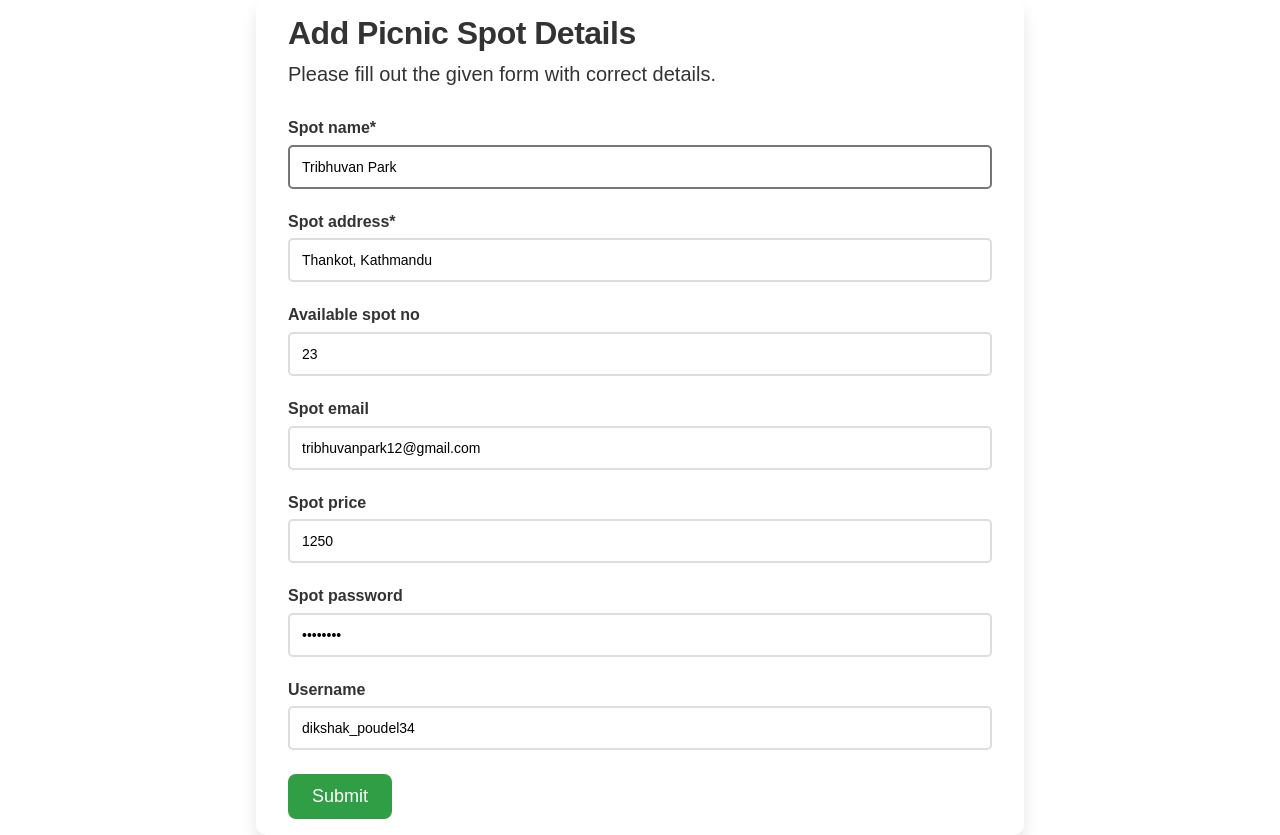
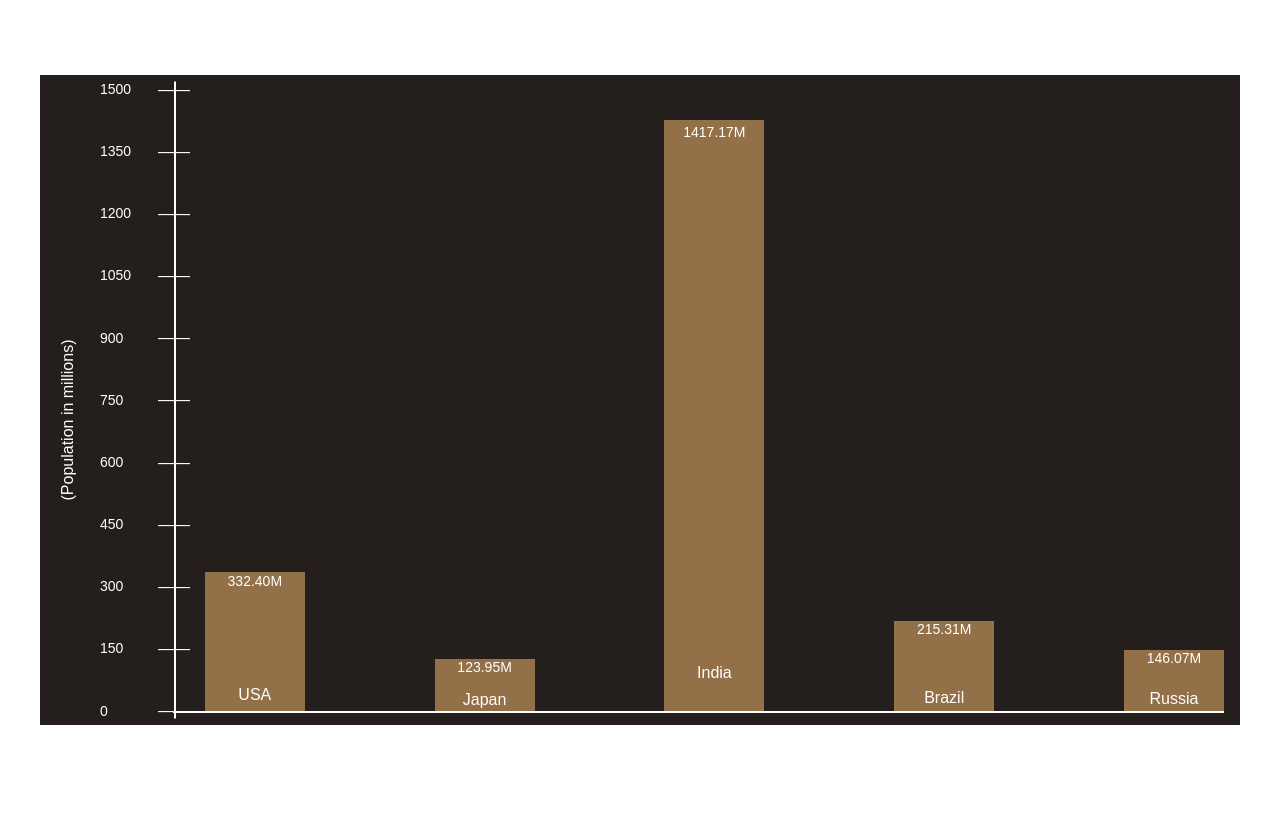
Before and after one commit to dikxak/json-form-schema-generator, a React (Create React App) app: page / in a window 1280 px wide. After the commit the page ends 800 px from the top, so only its background shows below. Built offline with nearby package versions, Linux system fonts and the light colour scheme; the HTML template or start-up script is replaced by a standard one.

Commit message:
add bar graph to demonstrate population of countries

```diff
--- a/src/App.js
+++ b/src/App.js
@@ -3,12 +3,14 @@ import Form from './components/Form/Form';
 
 import jsonFormSchema from './JSON/json-form-schema.json';
 import formData from './JSON/form-data.json';
+import BarGraph from './components/BarGraph/BarGraph';
 
 const App = () => {
   const [jsonSchema, setJsonFormSchema] = useState(jsonFormSchema);
   const [jsonFormData, setJsonFormData] = useState(formData);
 
-  return jsonSchema ? <Form data={jsonFormData} schema={jsonSchema} /> : '';
+  return <BarGraph />;
+  // return jsonSchema ? <Form data={jsonFormData} schema={jsonSchema} /> : '';
 };
 
 export default App;
--- /dev/null
+++ b/src/components/BarGraph/BarGraph.js
@@ -0,0 +1,90 @@
+import React from 'react';
+
+import styles from './BarGraph.module.css';
+
+const BarGraph = props => {
+  const containerHeight = 62.6;
+  const totalBarPopulation = 1500;
+
+  const getPopulationInMillions = function () {
+    return (this.populationCount / 1000000).toFixed(2);
+  };
+
+  const japan = {
+    id: 'C1',
+    name: 'Japan',
+    populationCount: 123951692,
+  };
+
+  const usa = {
+    id: 'C2',
+    name: 'USA',
+    populationCount: 332403650,
+  };
+
+  const india = {
+    id: 'C3',
+    name: 'India',
+    populationCount: 1417173173,
+  };
+
+  const brazil = {
+    id: 'C4',
+    name: 'Brazil',
+    populationCount: 215313498,
+  };
+
+  const russia = {
+    id: 'C5',
+    name: 'Russia',
+    populationCount: 146070251,
+  };
+
+  const countries = [usa, japan, india, brazil, russia];
+
+  return (
+    <div className={styles['container']}>
+      <div className={styles['population-container']}>
+        <span className={styles['population-number']}>1500</span>
+        <span className={styles['population-number']}>1350</span>
+        <span className={styles['population-number']}>1200</span>
+        <span className={styles['population-number']}>1050</span>
+        <span className={styles['population-number']}>900</span>
+        <span className={styles['population-number']}>750</span>
+        <span className={styles['population-number']}>600</span>
+        <span className={styles['population-number']}>450</span>
+        <span className={styles['population-number']}>300</span>
+        <span className={styles['population-number']}>150</span>
+        <span className={styles['population-number']}>0</span>
+        <p className={styles['population-description']}>
+          (Population in millions)
+        </p>
+      </div>
+
+      <div className={styles['bar-container']}>
+        {countries.map(country => {
+          const popInMil = getPopulationInMillions.bind(country)();
+
+          const height = (containerHeight / totalBarPopulation) * popInMil;
+
+          console.log(height);
+
+          return (
+            <div
+              style={{ height: `${height}rem` }}
+              key={country.id}
+              className={styles['country-details']}
+            >
+              <span className={styles['country-name']}>{country.name}</span>
+              <span className={styles['country-population']}>
+                {`${getPopulationInMillions.bind(country)()}M`}
+              </span>
+            </div>
+          );
+        })}
+      </div>
+    </div>
+  );
+};
+
+export default BarGraph;
--- /dev/null
+++ b/src/components/BarGraph/BarGraph.module.css
@@ -0,0 +1,118 @@
+.container {
+  width: 120rem;
+  height: 65rem;
+
+  color: #fff;
+
+  padding: 1.2rem 1.6rem;
+  background-color: #241f1c;
+
+  position: relative;
+
+  display: flex;
+  align-items: flex-end;
+}
+
+.population-container {
+  position: absolute;
+  top: 50%;
+  transform: translateY(-50%);
+
+  width: 10%;
+  height: 98%;
+
+  border-right: 2px solid #fff;
+
+  display: flex;
+  flex-direction: column;
+  justify-content: space-between;
+  align-items: center;
+}
+
+.population-number {
+  position: relative;
+  width: 3rem;
+
+  font-size: 1.4rem;
+}
+
+.population-number::after {
+  content: '——';
+
+  position: absolute;
+  top: 50%;
+  transform: translateY(-50%);
+
+  right: -200%;
+
+  font-size: 1.6rem;
+}
+
+.population-description {
+  position: absolute;
+  top: 50%;
+  left: -75%;
+  transform: translateY(-50%) rotate(-90deg);
+
+  width: 20rem;
+  font-size: 1.6rem;
+}
+
+.bar-container {
+  position: relative;
+  left: 10%;
+  bottom: 0%;
+
+  width: 90%;
+
+  display: flex;
+  justify-content: space-between;
+
+  border-bottom: 2px solid #fff;
+}
+
+.country-details {
+  position: relative;
+  background-color: #937047;
+  color: #fff;
+  width: 10rem;
+  margin-left: 3.2rem;
+
+  align-self: flex-end;
+}
+
+.country-name {
+  position: absolute;
+  bottom: 5%;
+  left: 50%;
+  transform: translateX(-50%);
+
+  font-size: 1.6rem;
+}
+
+.country-population {
+  position: absolute;
+  top: 1%;
+  left: 50%;
+  transform: translateX(-50%);
+  font-size: 1.4rem;
+}
+
+/*
+
+.country-details::after {
+  content: '';
+
+  position: absolute;
+  display: block;
+
+  background: #fff;
+  bottom: 1.25rem;
+  margin-left: 3rem;
+
+  width: 10rem;
+}
+
+.country-details:nth-child(1)::after {
+  height: 50rem;
+} */
--- a/src/index.css
+++ b/src/index.css
@@ -18,7 +18,7 @@ body {
   font-weight: 400;
 
   display: grid;
-  align-items: center;
+  place-content: center;
 }
 
 @media (max-width: 39em) {
```
